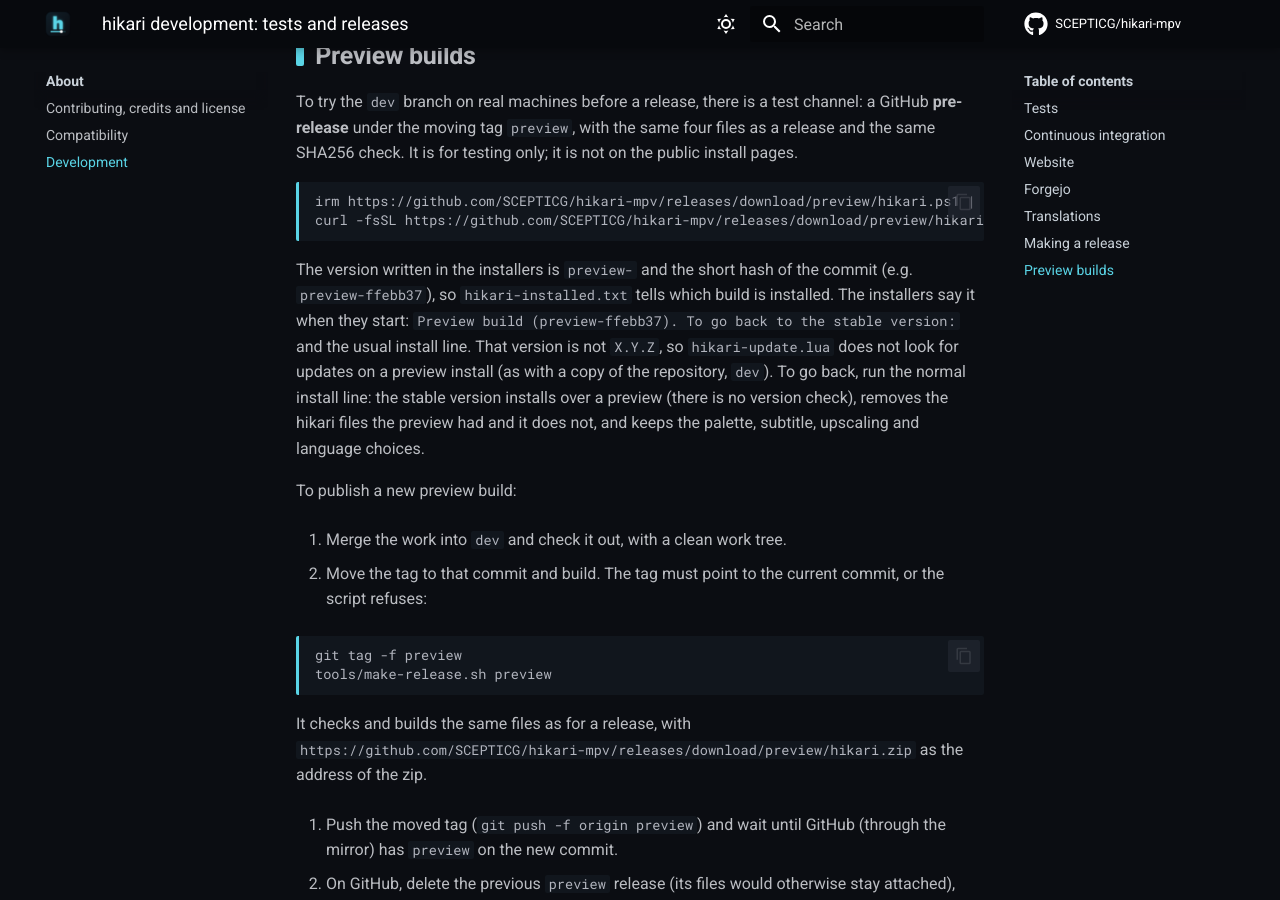
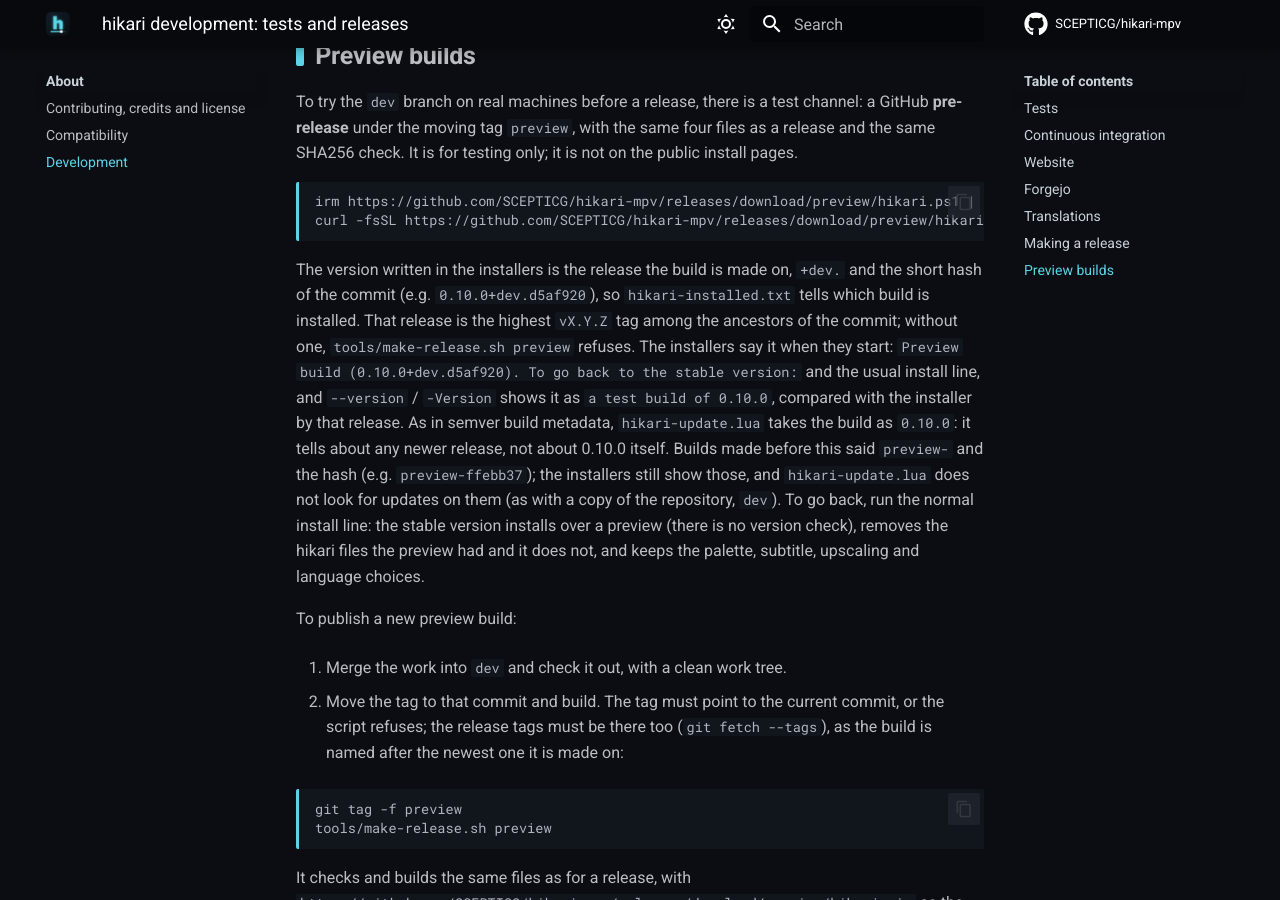
Before and after one commit to SCEPTICG/hikari-mpv, an MkDocs documentation site: the page built from docs/development.md, in a window 1280 px wide and 900 px high, scrolled down 4222 px. Built offline with MkDocs 1.6.1 and Material for MkDocs 9.7.7, drawn with Linux system fonts in a browser that asks for light colours; comment, search, counter and statistics services are not loaded.

Commit message:
Versiones de prueba X.Y.Z+dev.<commit>: make-release las nombra por la última estable antepasada y hikari-update avisa de las estables más nuevas (los instaladores siguen aceptando preview-<commit>)

````diff
--- a/docs/development.md
+++ b/docs/development.md
@@ -104,13 +104,13 @@ irm https://github.com/SCEPTICG/hikari-mpv/releases/download/preview/hikari.ps1
 curl -fsSL https://github.com/SCEPTICG/hikari-mpv/releases/download/preview/hikari.sh | bash
 ```
 
-The version written in the installers is `preview-` and the short hash of the commit (e.g. `preview-ffebb37`), so `hikari-installed.txt` tells which build is installed. The installers say it when they start: `Preview build (preview-ffebb37). To go back to the stable version:` and the usual install line. That version is not `X.Y.Z`, so `hikari-update.lua` does not look for updates on a preview install (as with a copy of the repository, `dev`). To go back, run the normal install line: the stable version installs over a preview (there is no version check), removes the hikari files the preview had and it does not, and keeps the palette, subtitle, upscaling and language choices.
+The version written in the installers is the release the build is made on, `+dev.` and the short hash of the commit (e.g. `0.10.0+dev.d5af920`), so `hikari-installed.txt` tells which build is installed. That release is the highest `vX.Y.Z` tag among the ancestors of the commit; without one, `tools/make-release.sh preview` refuses. The installers say it when they start: `Preview build (0.10.0+dev.d5af920). To go back to the stable version:` and the usual install line, and `--version` / `-Version` shows it as `a test build of 0.10.0`, compared with the installer by that release. As in semver build metadata, `hikari-update.lua` takes the build as `0.10.0`: it tells about any newer release, not about 0.10.0 itself. Builds made before this said `preview-` and the hash (e.g. `preview-ffebb37`); the installers still show those, and `hikari-update.lua` does not look for updates on them (as with a copy of the repository, `dev`). To go back, run the normal install line: the stable version installs over a preview (there is no version check), removes the hikari files the preview had and it does not, and keeps the palette, subtitle, upscaling and language choices.
 
 To publish a new preview build:
 
 1. Merge the work into `dev` and check it out, with a clean work tree.
 
-2. Move the tag to that commit and build. The tag must point to the current commit, or the script refuses:
+2. Move the tag to that commit and build. The tag must point to the current commit, or the script refuses; the release tags must be there too (`git fetch --tags`), as the build is named after the newest one it is made on:
 
    ```
    git tag -f preview
````
Also changed, not shown: docs/faq.md (+1 -1 lines), docs/features/update-check.md (+1 -1 lines), docs/install/macos-linux.md (+1 -1 lines), docs/install/windows.md (+1 -1 lines), 8 other files.
